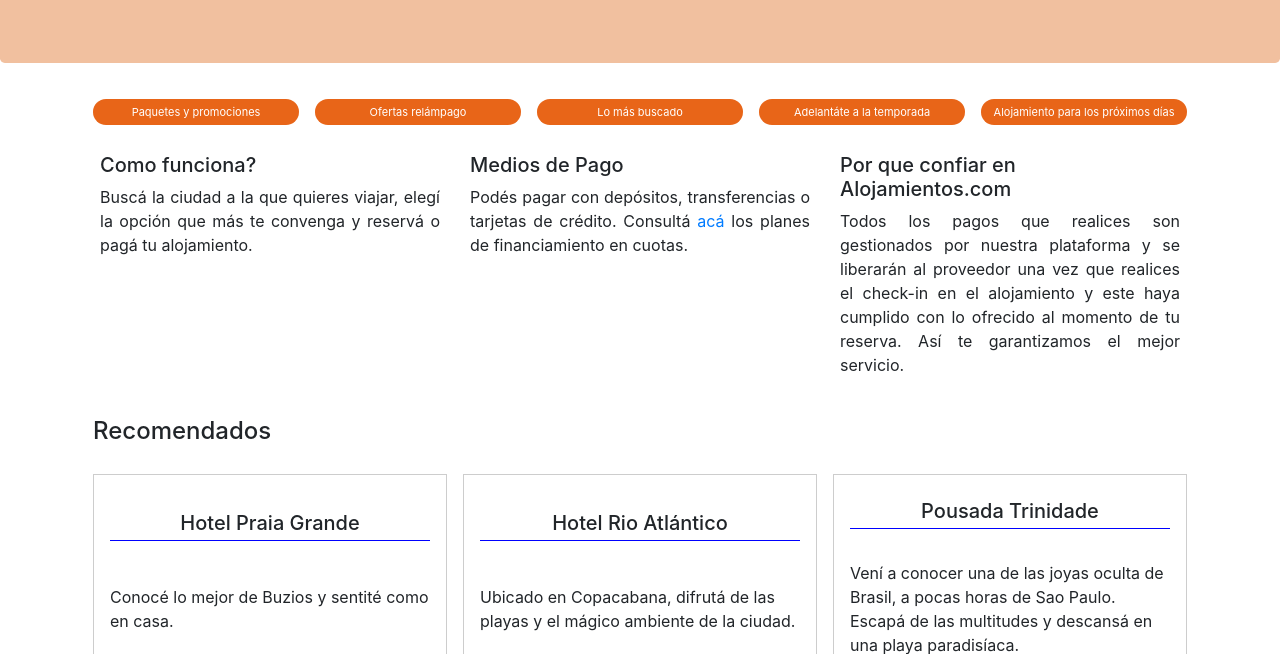
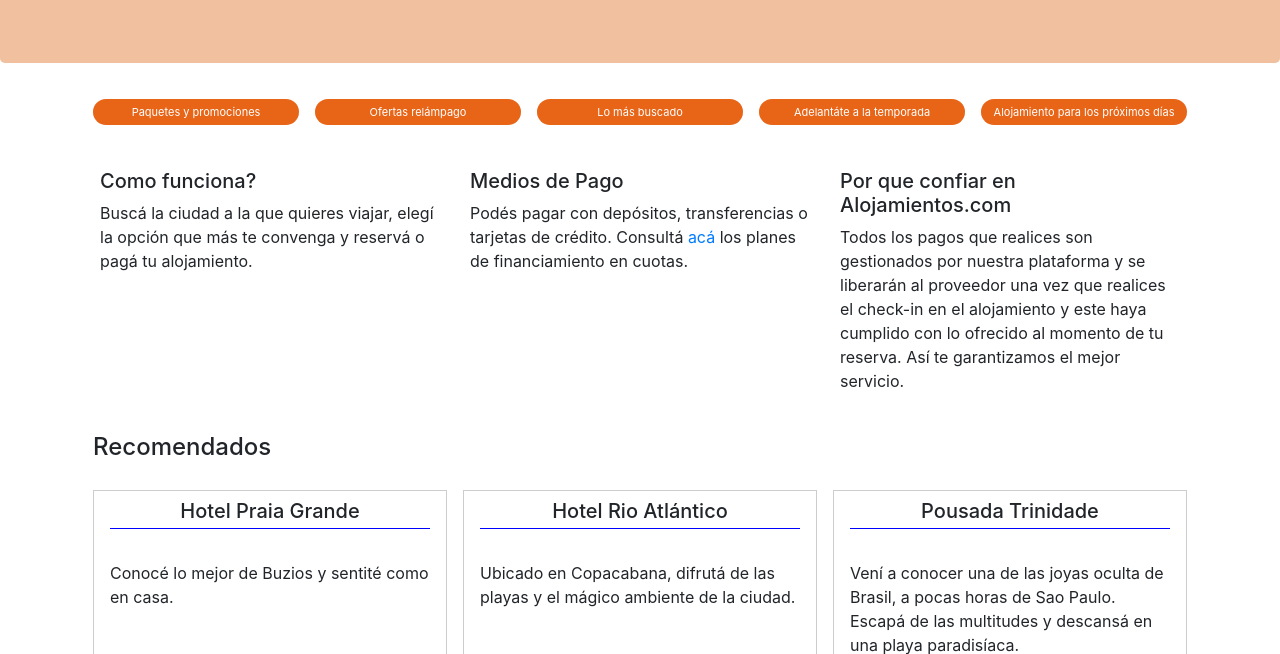
Before and after one commit to mccm2310/guia-hoteles, a website: page index.html in a window 1280 px wide. Shown: the part 145-799 px from the top of the page. Drawn offline with nearby package versions, Linux system fonts and the light colour scheme.

Commit message:
Entrega para evaluacion. Cierre de Semana 1

```diff
--- a/index.html
+++ b/index.html
@@ -9,7 +9,7 @@
         <link rel="stylesheet" href="node_modules/bootstrap/dist/css/bootstrap.min.css">
         <link rel="stylesheet" href="css/main.css">
 
-        <title>Curso 1</title>
+        <title>Alojamientos.com</title>
     </head>
     <body>
         <div class="jumbotron text-center">
@@ -36,39 +36,45 @@
             </div>
             <div class="d-flex align-items-center m-b-4 mt-4 align-items-stretch flex-wrap">
                 <div class="col-sm-12 col-md flex-column">
+                    <p>
                         <h5>Como funciona?</h5>
-                        <p class="text-justify">Busc&aacute; la ciudad a la que quieres viajar, eleg&iacute; la opci&oacute;n que m&aacute;s te convenga y reserv&aacute; o pag&aacute; tu alojamiento.</p>
+                        <span class="text-justify">Busc&aacute; la ciudad a la que quieres viajar, eleg&iacute; la opci&oacute;n que m&aacute;s te convenga y reserv&aacute; o pag&aacute; tu alojamiento.</span>
+                    </p>
                 </div>
                 <div class="col-sm-12 col-md flex-column">
+                    <p>
                         <h5>Medios de Pago</h5>
-                        <p class="text-justify">Pod&eacute;s pagar con dep&oacute;sitos, transferencias o tarjetas de cr&eacute;dito. Consult&aacute; <a href="#">ac&aacute;</a> los planes de financiamiento en cuotas.</p>
+                        <span class="text-justify">Pod&eacute;s pagar con dep&oacute;sitos, transferencias o tarjetas de cr&eacute;dito. Consult&aacute; <a href="#">ac&aacute;</a> los planes de financiamiento en cuotas.</span>
+                    </p>
                 </div>
                 <div class="col-sm-12 col-md flex-column">
+                    <p>
                         <h5>Por que confiar en Alojamientos.com</h5>
-                        <p class="text-justify">Todos los pagos que realices son gestionados por nuestra plataforma y se liberar&aacute;n al proveedor una vez que realices el check-in en el alojamiento y este haya cumplido con lo ofrecido al momento de tu reserva. As&iacute; te garantizamos el mejor servicio.</p>
+                        <span class="text-justify">Todos los pagos que realices son gestionados por nuestra plataforma y se liberar&aacute;n al proveedor una vez que realices el check-in en el alojamiento y este haya cumplido con lo ofrecido al momento de tu reserva. As&iacute; te garantizamos el mejor servicio.</span>
+                    </p>
                 </div>
             </div>
             <h4 class="mx-2 my-4">Recomendados</h4>
             <div class="d-flex flex-wrap mt-2">
                 <div class="col-sm-12 col-md recommended d-flex flex-column justify-content-between">
-                    <p>
+                    <div>
                         <h5>Hotel Praia Grande</h5>
                         <span>Conoc&eacute; lo mejor de Buzios y sentit&eacute; como en casa.</span>
-                    </p>
+                    </div>
                     <button class="btn btn-primary">Reservar</button>
                 </div>
                 <div class="col-sm-12 col-md recommended d-flex flex-column justify-content-between">
-                    <p>
+                    <div>
                         <h5>Hotel Rio Atl&aacute;ntico</h5>
                         <span>Ubicado en Copacabana, difrut&aacute; de las playas y el m&aacute;gico ambiente de la ciudad.</span>
-                    </p>
+                    </div>
                     <button class="btn btn-primary">Reservar</button>
                 </div>
                 <div class="col-sm-12 col-md recommended d-flex flex-column justify-content-between">
-                    <p>
+                    <div>
                         <h5>Pousada Trinidade</h5>
                         <span>Ven&iacute; a conocer una de las joyas oculta de Brasil, a pocas horas de Sao Paulo. Escap&aacute; de las multitudes y descans&aacute; en una playa paradis&iacute;aca.</span>
-                    </p>
+                    </div>
                     <button class="btn btn-primary">Reservar</button>
                 </div>
             </div>
```
